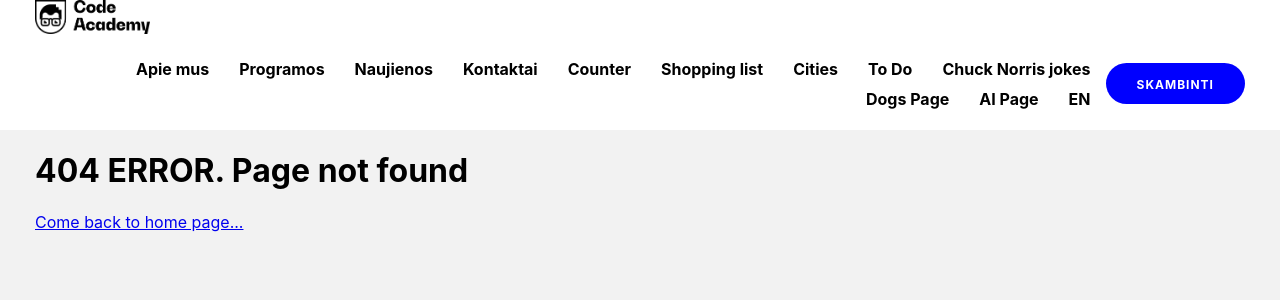
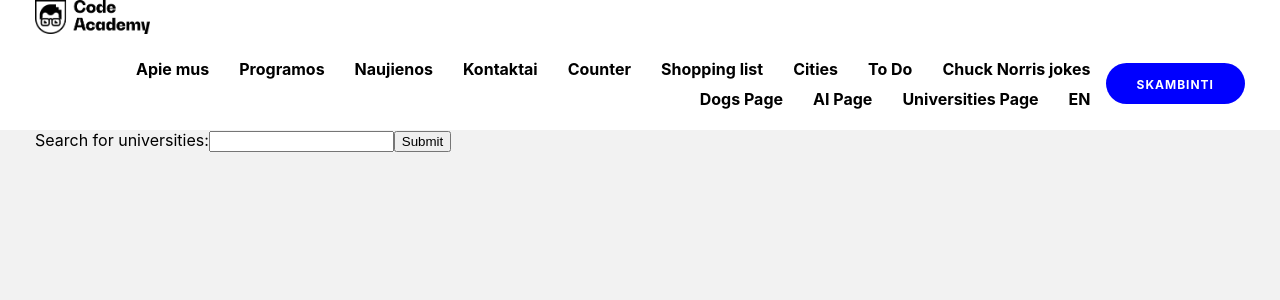
Before and after one commit to medeinedapkev/first-react-app, a React (Create React App) app: page /api/universities-page in a window 1280 px wide. Before the commit this address had no page. Shown: the top 300 px of the page. Built offline with nearby package versions, Linux system fonts and the light colour scheme.

Commit message:
universities api page

```diff
--- a/src/App.js
+++ b/src/App.js
@@ -11,6 +11,7 @@ import ToDoPage from './Pages/ToDoPage/ToDoPage.js';
 import ChuckNorrisPage from './Pages/ChuckNorrisPage/ChuckNorrisPage.js';
 import DogsApiPage from './Pages/DogsApiPage/DogsApiPage.js';
 import AIPage from './Pages/AIPage/AIPage.js';
+import UniversitiesAPIPage from './Pages/UniversitiesAPIPage/UniversitiesAPIPage.js';
 
 function App() {
   return (
@@ -27,6 +28,7 @@ function App() {
         <Route path='/api/chuck-norris' element={<ChuckNorrisPage />} />
         <Route path='/api/dogs-page' element={<DogsApiPage />} />
         <Route path='/api/ai-page' element={<AIPage />} />
+        <Route path='/api/universities-page' element={<UniversitiesAPIPage />} />
         <Route path='/' element={
           <Container>
         <h1>Home page</h1>
--- a/src/Components/Navigation/Navigation.js
+++ b/src/Components/Navigation/Navigation.js
@@ -59,6 +59,9 @@ function Navigation() {
                 <li className="menu-item">
                   <NavLink to='/api/ai-page'>AI Page</NavLink>
                 </li>
+                <li className="menu-item">
+                  <NavLink to='/api/universities-page'>Universities Page</NavLink>
+                </li>
                 <li className="menu-item"><a href="/#">EN</a></li>
               </ul>
               <a className="nav-button" href="tel:+370 663 66 555">Skambinti</a>
--- /dev/null
+++ b/src/Components/UniversitiesAPIPageComponents/UniversitiesAPIForm.js
@@ -0,0 +1,26 @@
+import { useState } from 'react';
+
+
+const UniversitiesAPIForm = ({ onFormData }) => {
+    const [ search, setSearch ] = useState('');
+
+    const searchHandler = (event) => setSearch(event.target.value);
+
+    function searchByText(event) {
+        event.preventDefault();
+        onFormData(search);
+
+        setSearch('');
+    }
+
+  return (
+    <form onSubmit={searchByText} >
+       <label htmlFor='universities-search'>Search for universities:</label>
+       <input type='text' value={search} onChange={searchHandler} name='universities-search' id='universities-search' />
+
+       <input type='submit' />
+    </form>
+  )
+}
+
+export default UniversitiesAPIForm;
--- /dev/null
+++ b/src/Components/UniversitiesAPIPageComponents/UniversitiesAPIItem.js
@@ -0,0 +1,29 @@
+import { v4 as uuid } from 'uuid';
+
+const UniversitiesAPIItem = ({ data }) => {
+    if (!data) {
+        return;
+    }
+
+    const universityElement = data && data.length > 0 && data.map(university => {
+        const universityItem = (
+        <div className='university-item' key={uuid()}>
+            <h4>{university.name}</h4>
+            <span>{university.country}</span>
+            {university.web_pages.map(page => <a key={uuid()} href={page} target='_blank'>You can visit their page here...</a>)}
+        </div>
+        )
+
+        return universityItem;
+    })
+    console.log(data.length)
+
+  return (
+    <div className='universities-wrapper'>
+        <h3>Universities of {data.length} list:</h3>
+            {universityElement}
+    </div>
+  )
+}
+
+export default UniversitiesAPIItem;
--- /dev/null
+++ b/src/Pages/UniversitiesAPIPage/UniversitiesAPIPage.js
@@ -0,0 +1,25 @@
+import { useEffect, useState } from 'react';
+import Container from '../../Components/Container/Container.js';
+import UniversitiesAPIForm from '../../Components/UniversitiesAPIPageComponents/UniversitiesAPIForm.js';
+import UniversitiesAPIItem from '../../Components/UniversitiesAPIPageComponents/UniversitiesAPIItem.js';
+
+const UniversitiesAPIPage = () => {
+    const [ universities, setUniversities ] = useState('');
+
+    function formHandler(searchText) {
+        fetch(`http://universities.hipolabs.com/search?name=${searchText}`)
+        .then(res => res.json())
+        .then(data => setUniversities(data))
+    }
+
+
+  return (
+    <Container>
+        <UniversitiesAPIForm onFormData={formHandler} />
+
+        <UniversitiesAPIItem data={universities} />
+    </Container>
+  )
+}
+
+export default UniversitiesAPIPage;
```
